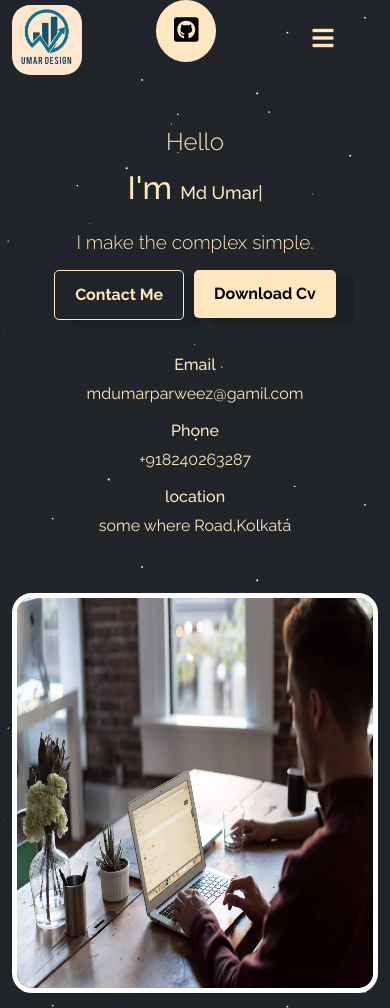
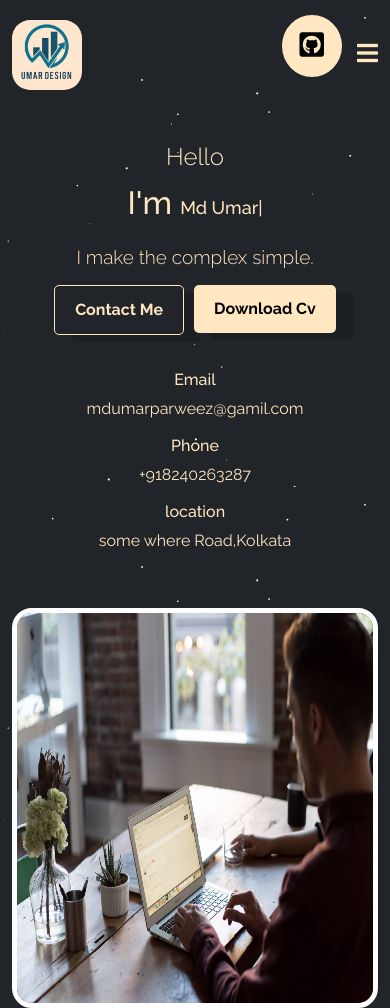
Before and after one commit to mdumar22/uamr_portfolio, a plain HTML site: page index.htm in a window 390 px wide. Shown: the top 1008 px of the page. Drawn offline with nearby package versions, Linux system fonts and the light colour scheme; a web font is replaced by a local one.

Commit message:
['[p]=p[p;
p'i0i9iu,9 u89ujhihlkpj0ioj9ihnjm

```diff
--- a/css/style.css
+++ b/css/style.css
@@ -105,6 +105,7 @@ li{
 
 .top-header{
     width: 100%;
+    margin-top: 15px;
 }
 .logo img{
     width: 100px ;
@@ -216,11 +217,7 @@ li{
 
     }
     .font-nav{
-        width: 40%;
-        order: 1;
-        display: flex;
-        justify-content: center;
-        align-items: center;
+        margin-left: auto;
     }
 
 
@@ -235,6 +232,11 @@ li{
     border-radius: 0;
     margin-bottom: 15px;
 
+}
+.nav-bar-font{
+    justify-content: none;
+    align-items: center;
+    margin-right: 15px
 }
 
 
@@ -255,11 +257,11 @@ li{
 }
 
 .top-header nav {
-    width: 30%;
+    width: auto;
     display: flex;
-    justify-content: center;
+     justify-content: none;
     align-items: center;
-    margin-left: auto;
+
 }
 
 }
--- a/index.htm
+++ b/index.htm
@@ -71,7 +71,7 @@
                 <a href="#">contact me</a>
               </div>
               <div class="button_cv">
-                <a href="#">download cv</a>
+                <a href="images/banner-top.jpg" download="download">download cv</a>
               </div>
              </div>
 
@@ -288,17 +288,17 @@
               </div>
             </div>
           </div>
-          <!-- <div class="col-lg-4 col-sm-6">
-            <div class="skill_row  card">
+          <div class="col-lg-4 col-sm-6">
+            <div class="skill_row card">
               <div class="skill_pic">
-                 <img src="images/bothe.jpg" alt="#">
+                <svg xmlns="http://www.w3.org/2000/svg" height="20" width="20" viewBox="0 0 512 512"><!--!Font Awesome Free 6.5.1 by @fontawesome - https://fontawesome.com License - https://fontawesome.com/license/free Copyright 2024 Fonticons, Inc.--><path fill="#ffe7c1" d="M61.7 169.4l101.5 278C92.2 413 43.3 340.2 43.3 256c0-30.9 6.6-60.1 18.4-86.6zm337.9 75.9c0-26.3-9.4-44.5-17.5-58.7-10.8-17.5-20.9-32.4-20.9-49.9 0-19.6 14.8-37.8 35.7-37.8 .9 0 1.8 .1 2.8 .2-37.9-34.7-88.3-55.9-143.7-55.9-74.3 0-139.7 38.1-177.8 95.9 5 .2 9.7 .3 13.7 .3 22.2 0 56.7-2.7 56.7-2.7 11.5-.7 12.8 16.2 1.4 17.5 0 0-11.5 1.3-24.3 2l77.5 230.4L249.8 247l-33.1-90.8c-11.5-.7-22.3-2-22.3-2-11.5-.7-10.1-18.2 1.3-17.5 0 0 35.1 2.7 56 2.7 22.2 0 56.7-2.7 56.7-2.7 11.5-.7 12.8 16.2 1.4 17.5 0 0-11.5 1.3-24.3 2l76.9 228.7 21.2-70.9c9-29.4 16-50.5 16-68.7zm-139.9 29.3l-63.8 185.5c19.1 5.6 39.2 8.7 60.1 8.7 24.8 0 48.5-4.3 70.6-12.1-.6-.9-1.1-1.9-1.5-2.9l-65.4-179.2zm183-120.7c.9 6.8 1.4 14 1.4 21.9 0 21.6-4 45.8-16.2 76.2l-65 187.9C426.2 403 468.7 334.5 468.7 256c0-37-9.4-71.8-26-102.1zM504 256c0 136.8-111.3 248-248 248C119.2 504 8 392.7 8 256 8 119.2 119.2 8 256 8c136.7 0 248 111.2 248 248zm-11.4 0c0-130.5-106.2-236.6-236.6-236.6C125.5 19.4 19.4 125.5 19.4 256S125.6 492.6 256 492.6c130.5 0 236.6-106.1 236.6-236.6z"/></svg>
               </div>
               <div class="skill_content">
-                <h4>J QUERY</h4>
+                <h4>Wordpress (ELEMENTER)</h4>
                 <p>I have knowledgeable in variable, Fuction, If & Else, Condition and Operators and j-Query</p>
               </div>
             </div>
-          </div> -->
+          </div>
           <div class="col-lg-4 col-sm-6">
             <div class="skill_row card">
               <div class="skill_pic">
```
